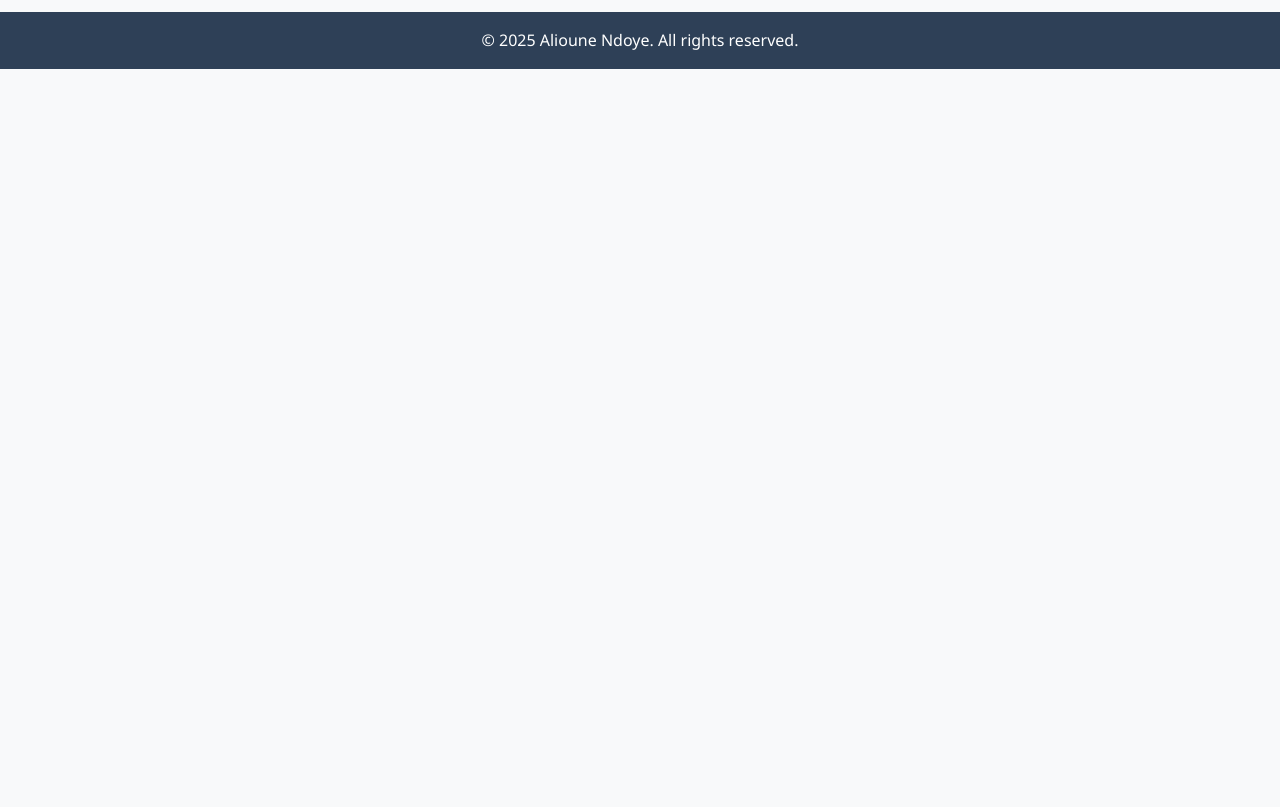
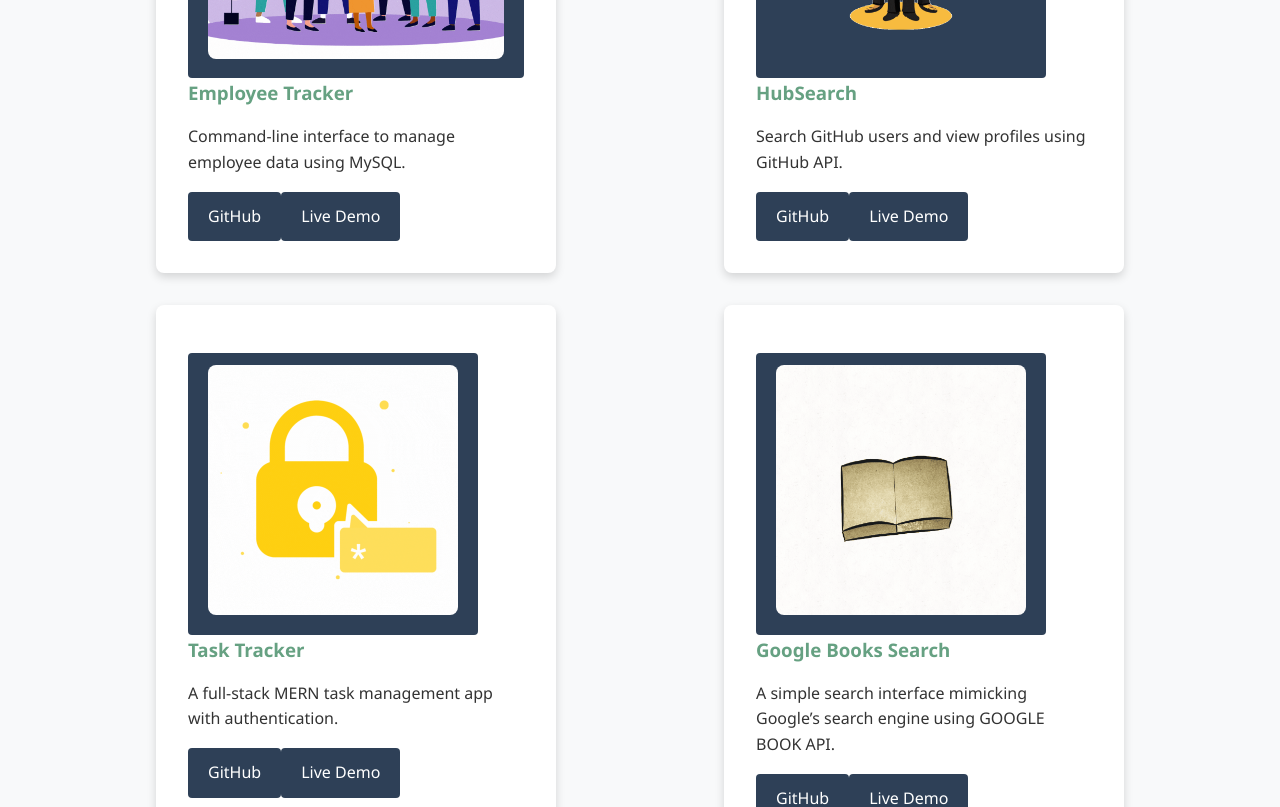
Before and after one commit to Alioune-Ndoye/React-Portfolio, a React (Vite) app: page /projects in a window 1280 px wide. Shown: the part 1060-1867 px from the top of the page. Before the commit the page ends 1129 px from the top, so only its background shows below. Built offline with nearby package versions, Linux system fonts and the light colour scheme.

Commit message:
project update

```diff
--- a/src/pages/Projects.tsx
+++ b/src/pages/Projects.tsx
@@ -1,54 +1,88 @@
 interface Project {
   id: number;
-  url: string;
-  imageUrl: string; // URL to the image
+  title: string;
+  description: string;
+  url: string;         // GitHub repo
+  liveUrl: string;     // Live deployment
+  imageUrl: string;    // Thumbnail image path
 }
 
 export default function Projects() {
   const projects: Project[] = [
     {
       id: 1,
+      title: 'Weather Dashboard',
+      description: 'A weather app showing current and forecast weather using OpenWeather API.',
       url: 'https://github.com/Alioune-Ndoye/Weather-Dashboard',
-      imageUrl: '/images/weather.gif', // Path from the public folder
+      liveUrl: 'https://weather5-8zgs.onrender.com/',
+      imageUrl: '/images/weather.gif',
     },
     {
       id: 2,
+      title: 'Vehicle Builder',
+      description: 'Customize and build virtual vehicles with this interactive app.',
       url: 'https://github.com/Alioune-Ndoye/Vehicle-builder',
+      liveUrl: '#',
       imageUrl: '/images/car.gif',
     },
     {
       id: 3,
-      url: 'https://github.com/Alioune-Ndoye/employee-tracker',
+      title: 'Employee Tracker',
+      description: 'Command-line interface to manage employee data using MySQL.',
+      url: '#',
+      liveUrl: 'https://employee-tracker-demo.netlify.app',
       imageUrl: '/images/employee.gif',
     },
     {
       id: 4,
+      title: 'HubSearch',
+      description: 'Search GitHub users and view profiles using GitHub API.',
       url: 'https://github.com/Alioune-Ndoye/HubSearch',
+      liveUrl: 'https://hubsearch-1.onrender.com',
       imageUrl: '/images/hub.gif',
+    },
+    {
+      id: 5,
+      title: 'Task Tracker',
+      description: 'A full-stack MERN task management app with authentication.',
+      url: 'https://github.com/Alioune-Ndoye/Kanban-Unlock',
+      liveUrl: 'https://kanban-unlock.onrender.com',
+      imageUrl: '/images/lock.gif',
+    },
+    {
+      id: 6,
+      title: 'Google Books Search',
+      description: 'A simple search interface mimicking Google’s search engine using GOOGLE BOOK API.',
+      url: 'https://github.com/Alioune-Ndoye/Crypto-Dashboard',
+      liveUrl: 'https://google-books-o5hg.onrender.com/',
+      imageUrl: '/images/book.gif',
     },
   ];
 
   return (
     <section className="projects p-8">
       <h2 className="text-3xl font-bold mb-8 text-center">My Projects</h2>
-      <div className="projects-grid grid grid-cols-1 md:grid-cols-2 lg:grid-cols-4 gap-6 justify-center">
+      <div className="projects-grid grid grid-cols-1 md:grid-cols-2 lg:grid-cols-3 gap-6 justify-center">
         {projects.map((project) => (
           <article
             key={project.id}
-            className="project-card relative overflow-hidden rounded-lg shadow-lg hover:shadow-xl transition-shadow"
+            className="project-card relative overflow-hidden rounded-lg shadow-lg hover:shadow-xl transition-shadow bg-white"
           >
-            <a
-              href={project.url}
-              target="_blank"
-              rel="noopener noreferrer"
-              className="block relative group"
-            >
+            <a href={project.liveUrl} target="_blank" rel="noopener noreferrer">
               <img
-                src={project.imageUrl} // Directly using the image path from public folder
-                alt={`Project ${project.id}`}
-                className="w-full h-64 object-cover transform transition-transform duration-300 group-hover:scale-105"
+                src={project.imageUrl}
+                alt={project.title}
+                className="w-full h-48 object-cover"
               />
             </a>
+            <div className="p-4">
+              <h3 className="text-xl font-semibold mb-2">{project.title}</h3>
+              <p className="text-sm text-gray-600 mb-4">{project.description}</p>
+              <div className="flex justify-between text-sm text-blue-500">
+                <a href={project.url} target="_blank" rel="noopener noreferrer">GitHub</a>
+                <a href={project.liveUrl} target="_blank" rel="noopener noreferrer">Live Demo</a>
+              </div>
+            </div>
           </article>
         ))}
       </div>
```
Also changed, not shown: public/images/book.gif (added), public/images/lock.gif (added).
